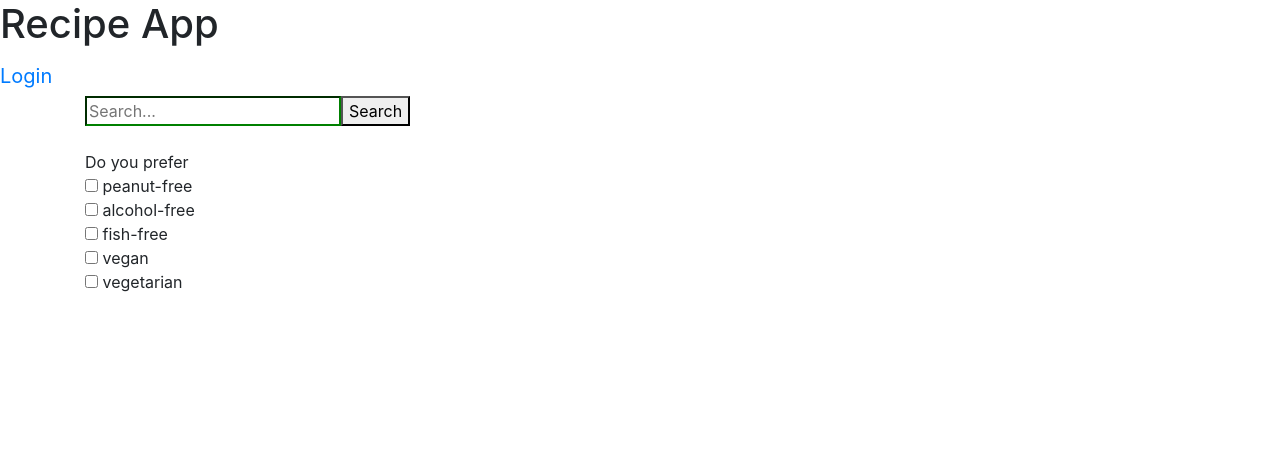
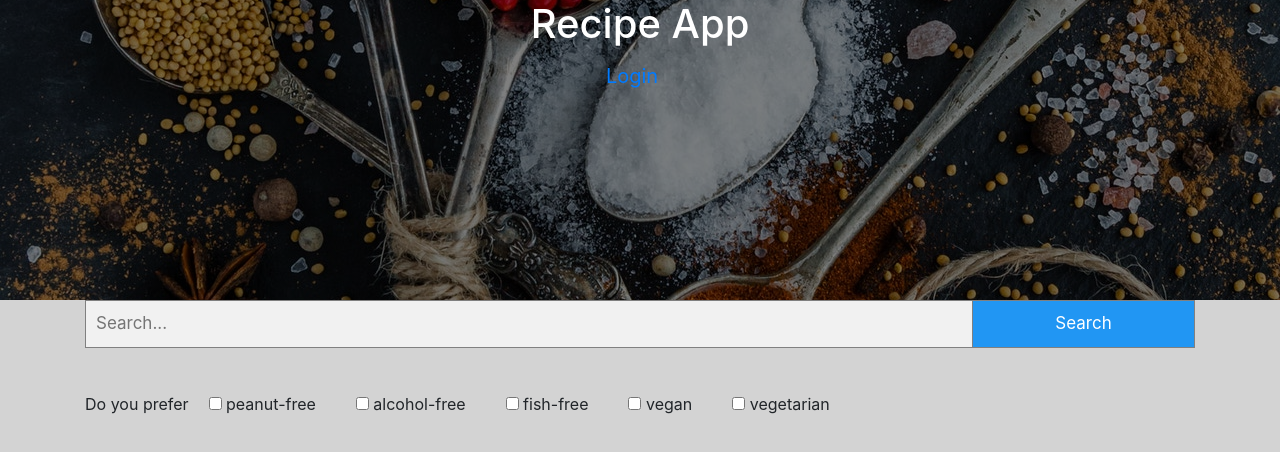
Before and after one commit to chas-academy/06-recipe-app-frontend-hampusfredriksson, an Angular app: page /recipes-list in a window 1280 px wide. Shown: the top 452 px of the page. Built offline with nearby package versions, Linux system fonts and the light colour scheme.

Commit message:
preparing for heroku deploy & MINOR styling plus cleaned up structure

```diff
--- a/src/index.html
+++ b/src/index.html
@@ -6,6 +6,11 @@
     <base href="/" />
 
     <meta name="viewport" content="width=device-width, initial-scale=1" />
+    <link
+      rel="stylesheet"
+      type="text/css"
+      href="https://maxcdn.bootstrapcdn.com/font-awesome/4.7.0/css/font-awesome.min.css"
+    />
     <link rel="icon" type="image/x-icon" href="favicon.ico" />
   </head>
   <body>
--- a/src/styles.css
+++ b/src/styles.css
@@ -6,3 +6,73 @@
 .ng-valid:not(form) {
   border-color: green;
 }
+
+* {
+  box-sizing: border-box;
+}
+body {
+  background-color: lightgray;
+}
+
+.navbarText {
+  color: white;
+  text-align: center;
+}
+
+.navText {
+  color: White;
+  text-align: center;
+}
+
+.hero-image {
+  background-image: linear-gradient(rgba(0, 0, 0, 0.5), rgba(0, 0, 0, 0.5)),
+    url('app/navbar/anise-aroma-art-277253.jpg');
+  height: 300px;
+
+  background-position: center;
+  background-repeat: no-repeat;
+  background-size: cover;
+  position: relative;
+}
+
+.searchbar input[type='text'] {
+  padding: 10px;
+  font-size: 17px;
+  border: 1px solid grey;
+  float: left;
+  width: 80%;
+  background: #f1f1f1;
+}
+
+.searchbar button {
+  float: left;
+  width: 20%;
+  padding: 10px;
+  background: #2196f3;
+  color: white;
+  font-size: 17px;
+  border: 1px solid grey;
+  border-left: none;
+  cursor: pointer;
+}
+
+.searchbar button:hover {
+  background: #0b7dda;
+}
+
+.searchbar::after {
+  content: '';
+  clear: both;
+  display: table;
+}
+
+.checkbox {
+  display: inline-block;
+  margin: 20px;
+}
+
+table {
+  width: 70%;
+  margin-left: 15%;
+  margin-right: 15%;
+}
```
Also changed, not shown: package.json (+25 -19 lines), src/server.js (added, +16 -0 lines), src/app/navbar/anise-aroma-art-277253.jpg (added), 1 other file (tests, documents, lock files or other folders).
